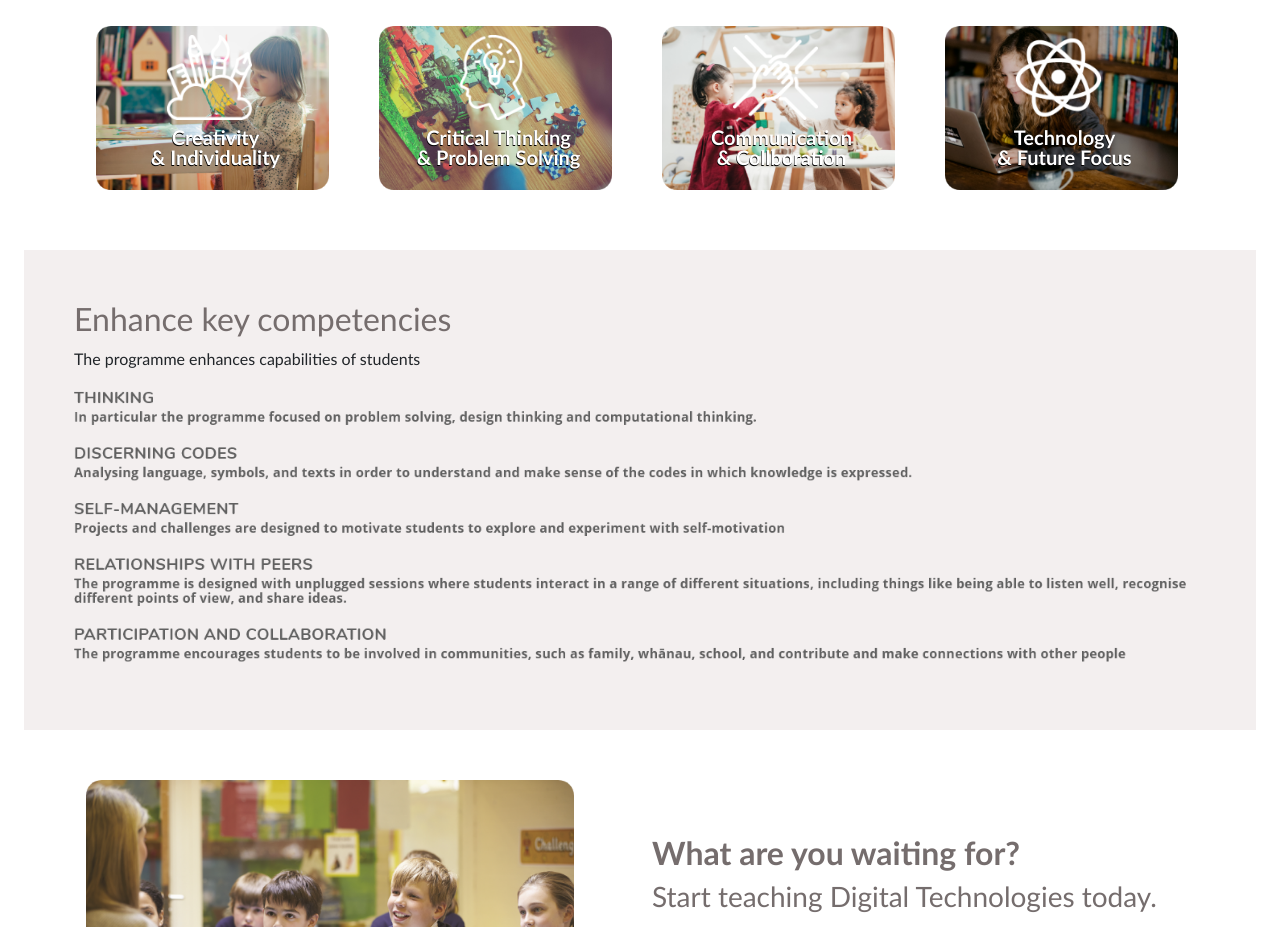
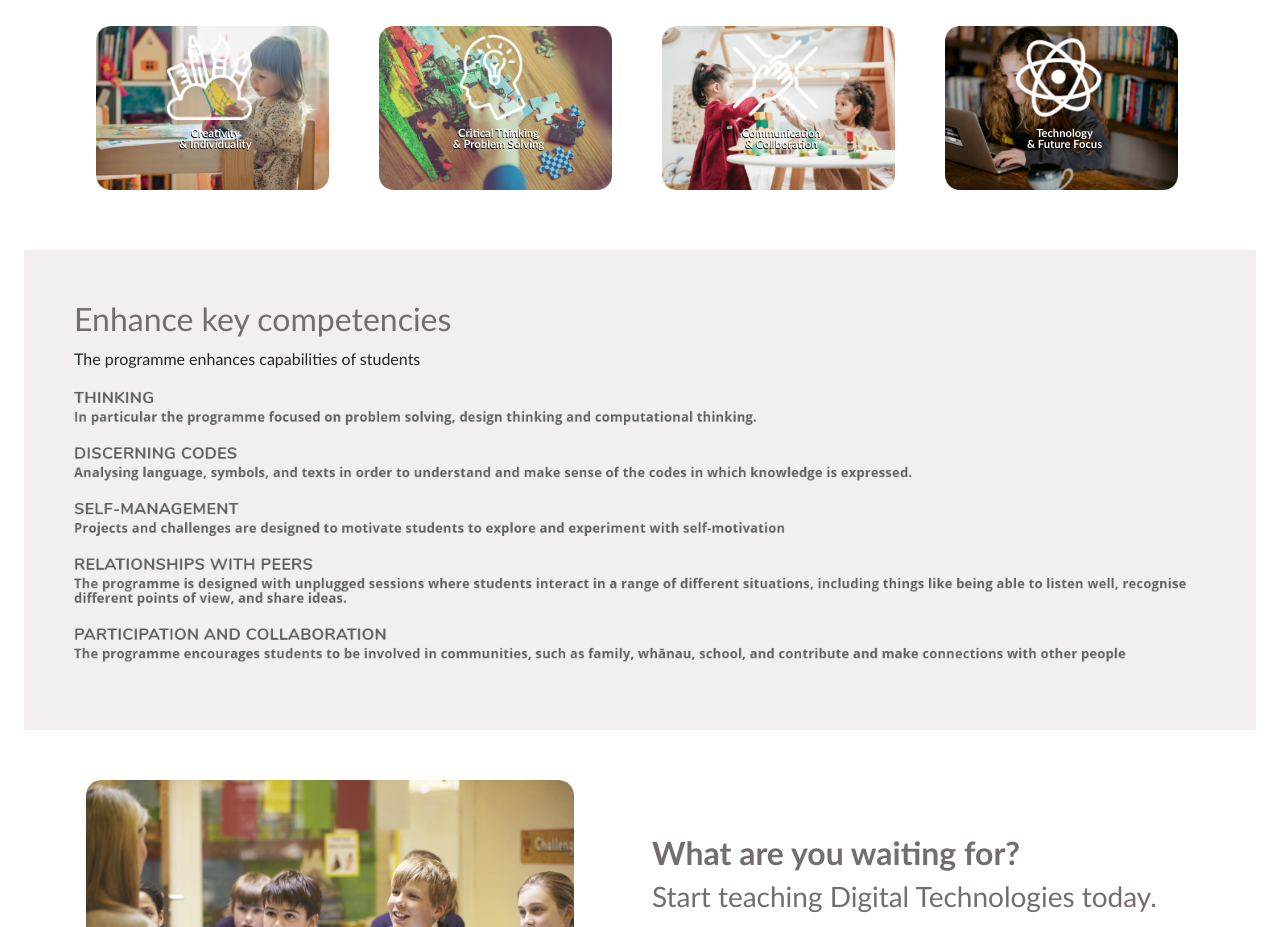
Before and after one commit to WilliamZhang91/missionxfinal, a React (Create React App) app in the folder missionx_/: page / in a window 1280 px wide. Shown: the part 1020-1947 px from the top of the page. Built offline with nearby package versions, Linux system fonts and the light colour scheme.

Commit message:
Added comments and cleaned code
Added comments and cleaned up bits of code.

```diff
--- a/missionx_/src/component/Hero.js
+++ b/missionx_/src/component/Hero.js
@@ -4,7 +4,7 @@ import Container from 'react-bootstrap/Container';
 import Row from 'react-bootstrap/Row';
 import Col from 'react-bootstrap/Col';
 import Button from "@material-ui/core/Button";
-import { Grid} from "@material-ui/core";
+
 
 var textContainer = {
   div: {
@@ -23,10 +23,6 @@ function Hero() {
     <Col style={{background: "#f3efef", paddingRight: "0", }} >
     <div style={textContainer.div}>
     <h1 className="heroTitle">Prepare young minds for a better <span style={{color: "#57BAEC"}}>future.</span></h1>
-        {/* <p>
-          Let us help you advance students in Digital Technologies and other
-          learning areas with our project based learning programme.
-        </p> */}
         <p  className="section2-p">
           Let us help you advance students in Digital Technologies and other
           learning areas with our project based learning programme.
--- a/missionx_/src/component/Home.css
+++ b/missionx_/src/component/Home.css
@@ -1,3 +1,8 @@
+/* I only used one css styling page for all of the home and login/register page
+because I reused bits of code from different sections. Also this meant i didn't
+have to clutter up the components page with lots of different css files. I've
+labelled the styles applied to different pages using comments.*/
+
 * {
   box-sizing: border-box;
   margin: 0;
@@ -107,12 +112,13 @@ h3 {
   top: 10%;
   left: 33%;
 }
+/* resolved text not resizing using % instead of px */
 .skillsCaption {
   position: absolute;
   top: 60%;
   left: 18%;
   right: 18%;
-  font-size: 20px;
+  font-size: 70%;
   font-weight: bolder;
   text-shadow: -0.5px 0.5px 0 #000;
   color: white;
@@ -145,7 +151,7 @@ h3 {
   display: flex;
   flex-direction: column;
 }
-
+/* Login Page to hide/reveal login and signup */
 .display-none {
   display: none;
 }
--- a/missionx_/src/component/Navbar.js
+++ b/missionx_/src/component/Navbar.js
@@ -58,6 +58,8 @@ function LoginDialog(props) {
     </Dialog>
   );
 }
+
+// A bit of code here with relating to react states for the pop up dialog for log in and register
 
 const Navbar = () => {
   const [dialogOpen, setOpen] = React.useState(false);
--- a/missionx_/src/component/Offer.js
+++ b/missionx_/src/component/Offer.js
@@ -1,8 +1,6 @@
 import "./Home.css";
 import React from "react";
 import { makeStyles } from "@material-ui/core/styles";
-
-
 import Example from "./carousel";
 import Button from "@material-ui/core/Button";
 import Container from "@material-ui/core/Container"
@@ -96,6 +94,7 @@ const useStyles = makeStyles((theme) => ({
               </Button>
             </div>
             <div class="col-8 col-md-6">
+            {/* Example is the carousel, the code for which can be found in carousel.js */}
              <Example></Example>
             </div>
           </div>
--- a/missionx_/src/component/Section3.js
+++ b/missionx_/src/component/Section3.js
@@ -9,6 +9,7 @@ function Section3() {
     <Container style={{padding: "50px"}} maxWidth="lg">
     <h2>Enhance key competencies</h2>
     <p>The programme enhances capabilities of students</p>
+    {/* static picture of the content that is meant to go here. Couldn't find the different secions in level up works. */}
     <img src="Mission X Images\Home Page\THINKINGIn particular the programme focused on problem solving, design thinking and comput.png" style={{width: "100%"}}/>
 
     </Container>
--- a/missionx_/src/component/Skills.js
+++ b/missionx_/src/component/Skills.js
@@ -5,6 +5,8 @@ import Container from "@material-ui/core/Container";
 function Skills() {
   return (
     <div>
+    {/* Theoretically this is responsive code but might not work as expected since merged with other code on github */}
+    {/* Update this should was resolved with using % for the skill caption */}
       <Container style={{ padding: "50px" }} maxWidth="lg">
         <h2 style={{textAlign:"center"}}>
           Teaching kids programming and digital skills is MORE than just writing
--- a/missionx_/src/component/carousel.js
+++ b/missionx_/src/component/carousel.js
@@ -1,7 +1,7 @@
 import React from 'react';
 import Carousel from 'react-material-ui-carousel'
 
-
+// This is the carousel that goes into the offer section of the Home page
 function Example(props)
 {
     var items = [
```
